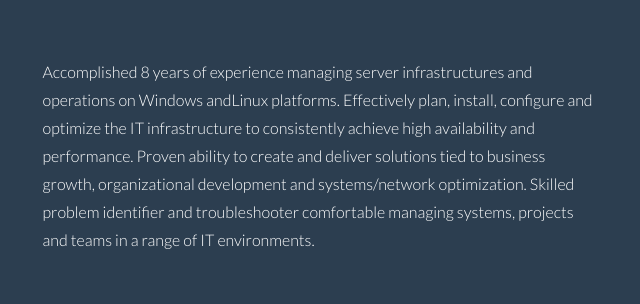
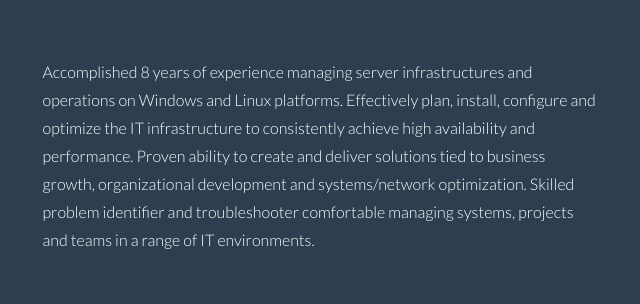
Before and after one commit to giorgosgeorgakis/giorgosgeorgakis.github.io, a plain HTML site: page index.html in a window 1280 px wide. Shown: the part 562-866 px from the top of the page, 320-960 px from the left. Drawn offline with Linux system fonts and the light colour scheme.

Commit message:
Update index.html

```diff
--- a/index.html
+++ b/index.html
@@ -79,7 +79,7 @@
             <h5>ABOUT ME</h5>
           </div>
           <div class="col-lg-6">
-            <p>Accomplished 8 years of experience managing server infrastructures and operations on Windows andLinux platforms. Effectively plan, install, configure and optimize the IT infrastructure to consistently achieve high availability and performance. Proven ability to create and deliver solutions tied to business growth, organizational development and systems/network optimization. Skilled problem identifier and troubleshooter comfortable managing systems, projects and teams in a range of IT environments.</p>
+            <p>Accomplished 8 years of experience managing server infrastructures and operations on Windows and Linux platforms. Effectively plan, install, configure and optimize the IT infrastructure to consistently achieve high availability and performance. Proven ability to create and deliver solutions tied to business growth, organizational development and systems/network optimization. Skilled problem identifier and troubleshooter comfortable managing systems, projects and teams in a range of IT environments.</p>
           </div>
 
 
```
